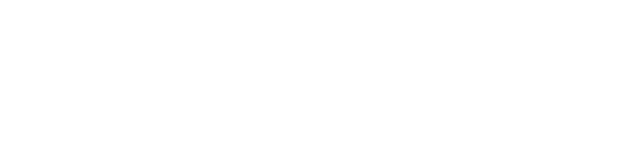
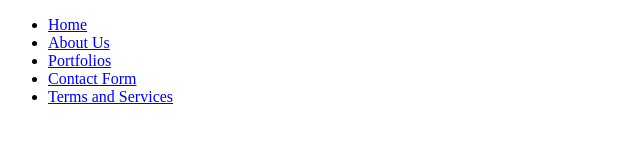
Before and after one commit to dennisbartol/Delayed-Glowing, a plain HTML site: page index.html in a window 1280 px wide. Shown: the whole page, without its empty margins (0-640 px from the left). Drawn offline with Linux system fonts and the light colour scheme.

Commit message:
Update index.html
-Added <ul> , <li> + <a> elements.

```diff
--- a/index.html
+++ b/index.html
@@ -8,5 +8,16 @@
 </head>
 <body>
 
+<ul>
+    <!-- <li><a href="#"></a></li> -->
+    <li><a href="#">Home</a></li>
+    <li><a href="#">About Us</a></li>
+    <li><a href="#">Portfolios</a></li>
+
+    <li><a href="#">Contact Form</a></li>
+    <li><a href="#">Terms and Services</a></li>
+    <div id="cursor"></div>
+</ul>
+
 </body>
 </html>
```
